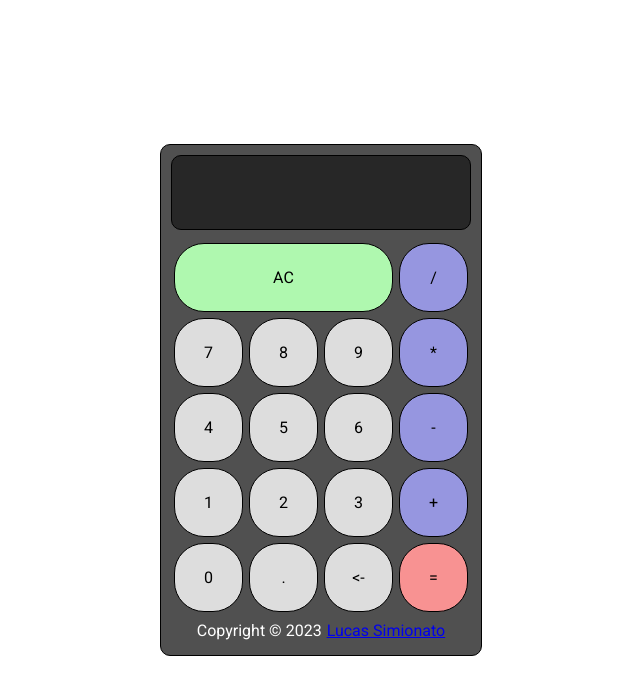
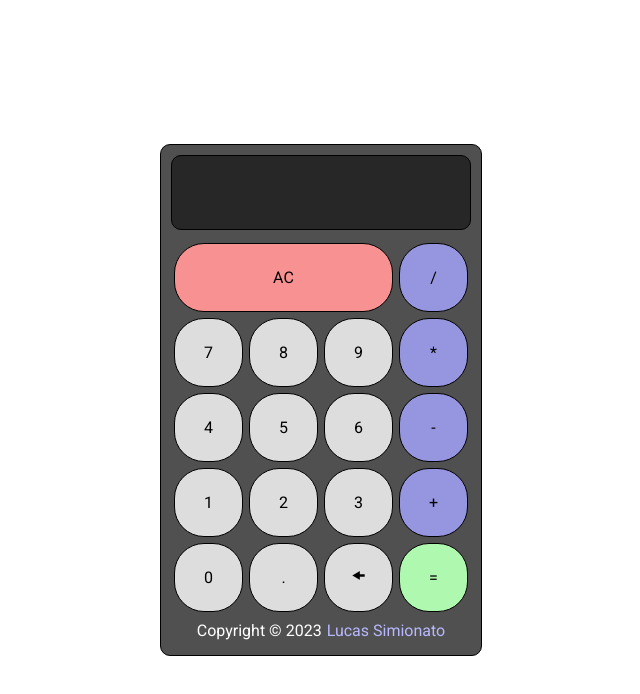
Before and after one commit to simionatolucas/odin-calc, a plain HTML site: page index.html in a window 1280 px wide. Shown: the whole page, without its empty margins (319-959 px from the left). Drawn offline with Linux system fonts and the light colour scheme.

Commit message:
minor style changes.

```diff
--- a/index.html
+++ b/index.html
@@ -37,7 +37,7 @@
             <div id="sum" class="button operation">+</div>
             <div class="button number">0</div>
             <div class="button point">.</div>
-            <div id="backspace" class="button"><-</div>
+            <div id="backspace" class="button">🠜</div>
             <div id="equals" class="button">=</div>
             <div id="copyright">Copyright © 2023 <a href="https://github.com/simionatolucas">Lucas Simionato</div>
         </div>
--- a/style.css
+++ b/style.css
@@ -77,11 +77,12 @@ body {
 
 #AC {
     grid-column-start: span 3;
-    background-color: rgb(175, 248, 175)
+    background-color: rgb(248, 146, 146);
 }
 
 #AC:hover {
-    background-color: rgb(126, 248, 126)
+    background-color: rgb(247, 120, 120);
+
 }
 
 #copyright {
@@ -93,6 +94,11 @@ body {
     color: white;
 }
 
+#copyright a {
+    color: rgb(184, 184, 255);
+    text-decoration: none;
+}
+
 .operation {
     background-color: rgb(150, 150, 224);
 }
@@ -102,9 +108,9 @@ body {
 }
 
 #equals {
-    background-color: rgb(248, 146, 146);
+    background-color: rgb(175, 248, 175)
 }
 
 #equals:hover {
-    background-color: rgb(247, 120, 120);
+    background-color: rgb(126, 248, 126)
 }
```
